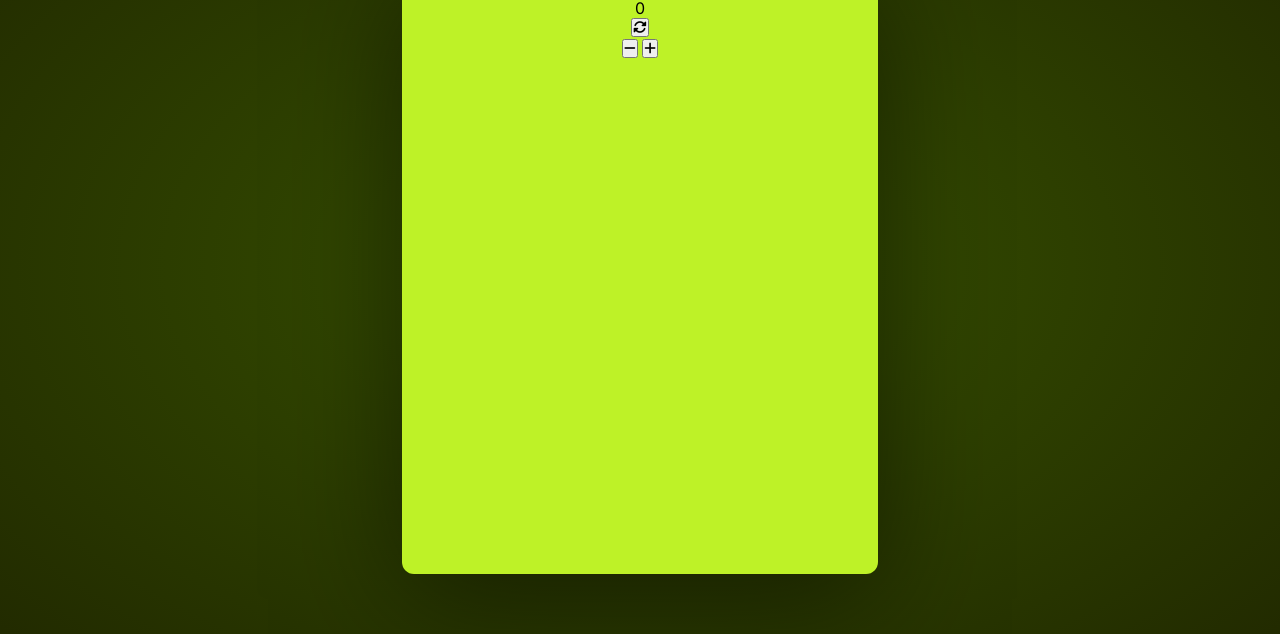
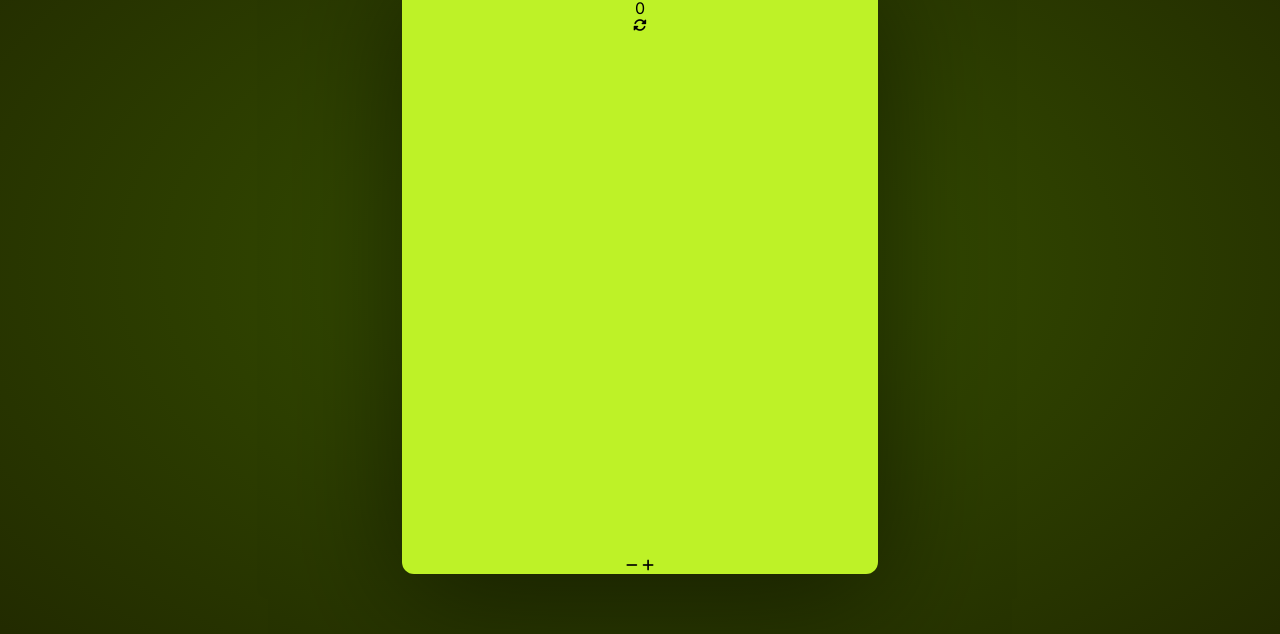
Before and after one commit to blanKTcup/Fancy-Counter, a website: page src/index.html in a window 1280 px wide. Shown: the part 134-768 px from the top of the page. Drawn offline with nearby package versions, Linux system fonts and the light colour scheme; files that its build step writes are made by us from their sources.

Commit message:
added button reset

```diff
--- a/src/sass/style.scss
+++ b/src/sass/style.scss
@@ -13,7 +13,9 @@ $color-neon-green: #bef227;
 button,
 button:hover,
 button:focus {
-
+  border: none;
+  background-color: inherit;
+  cursor: pointer;
 }
 
 // BASE STYLES
@@ -64,7 +66,7 @@ button:focus {
   // ---------------------
 
   &__buttons {
-
+    margin-top: auto;
   }
 
     &__button {
```
